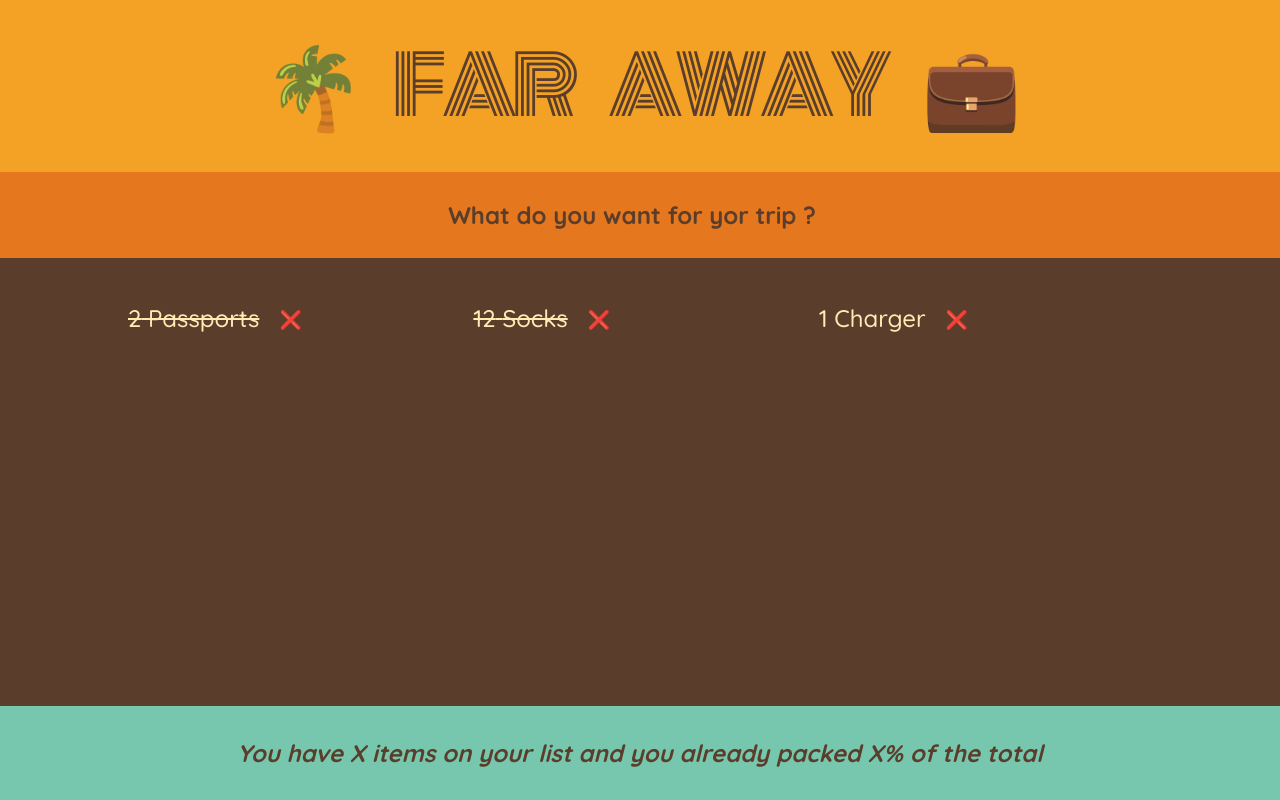
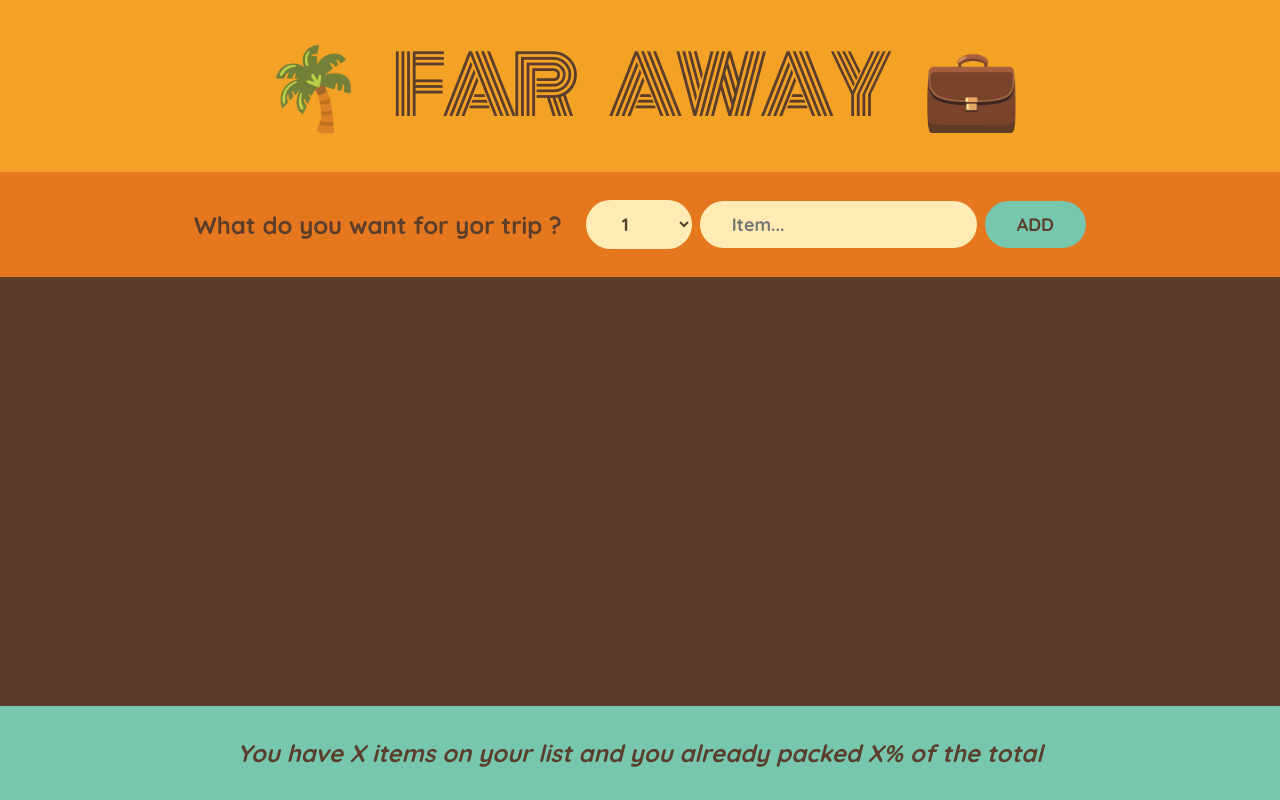
Before and after one commit to akshayv1811/travel-list, a React (Create React App) app: page / in a window 1280 px wide. Built offline with nearby package versions, Linux system fonts and the light colour scheme.

Commit message:
form handling , delete item and updating item logic added

```diff
--- a/src/App.js
+++ b/src/App.js
@@ -1,15 +1,30 @@
-const initialItems = [
-  { id: 1, description: "Passports", quantity: 2, packed: true },
-  { id: 2, description: "Socks", quantity: 12, packed: true },
-  { id: 2, description: "Charger", quantity: 1, packed: false },
-];
+import { useState } from "react";
 
 export default function App() {
+  const [items, setItems] = useState([]);
+
+  function handleAddItems(item) {
+    setItems((items) => [...items, item]);
+  }
+
+  function handleDeleteItem(id) {
+    setItems((items) => items.filter(item => item.id !== id));
+  }
+
+  function handleToggleItem(id) {
+    setItems(items =>
+      items.map((item) =>
+        item.id === id ? { ...item, packed: !item.packed }
+          : item
+      )
+    );
+  }
+
   return (
     <div className="app">
       <Logo />
-      <Form />
-      <PackingList />
+      <Form onAddItems={handleAddItems} />
+      <PackingList items={items} onDeleteItem={handleDeleteItem} onToggleItem={handleToggleItem} />
       <Stats />
     </div>
   );
@@ -19,33 +34,70 @@
   return <h1>🌴 Far Away 💼</h1>
 }
 
-function Form() {
+function Form({ onAddItems }) {
+
+  const [description, setDescription] = useState("");
+  const [quantity, setQuantity] = useState(1);
+
+  function handleSubmit(e) {
+    e.preventDefault();
+
+    if (!description) return;
+
+    const newItem = { description, quantity, packed: false, id: Date.now() }
+    console.log(newItem);
+
+    onAddItems(newItem);
+
+    setDescription("");
+    setQuantity(1);
+  }
+
+
   return (
-    <div className="add-form">
+    <form className="add-form" onSubmit={handleSubmit}>
       <h3>What do you want for yor trip ?</h3>
-    </div>
+      <select value={quantity} onChange={e => setQuantity(Number(e.target.value))}>
+        {Array.from({ length: 20 }, (_, i) => i + 1).map
+          ((num) => (
+            <option value={num} key={num}>
+              {num}
+            </option>
+          ))}
+      </select>
+      <input
+        type="text"
+        placeholder="Item..."
+        value={description}
+        onChange={(e) => setDescription(e.target.value)} />
+      <button>Add</button>
+    </form>
   );
 }
 
-function PackingList() {
+function PackingList({ items, onDeleteItem, onToggleItem }) {
   return (
     <div className="list">
       <ul>
-        {initialItems.map((item) => (
-          <Item item={item} />
+        {items.map((item) => (
+          <Item item={item} onDeleteItem={onDeleteItem} key={item.id} onToggleItem={onToggleItem} />
         ))}
       </ul>
     </div>
   );
 }
 
-function Item({ item }) {
+function Item({ item, onDeleteItem, onToggleItem }) {
   return (
     <li>
-      <span style = {item.packed ? {textDecoration : "line-through"} : {}}>
+      <input
+        type="checkbox"
+        value={item.packed}
+        onChange={() => onToggleItem(item.id)} />
+      <span style={item.packed ? { textDecoration: "line-through" } : {}}>
         {item.quantity} {item.description}
       </span>
-      <button>❌</button>
+      <button onClick={() => onDeleteItem(item.id)}>❌</button>
     </li>
   );
 }
```
